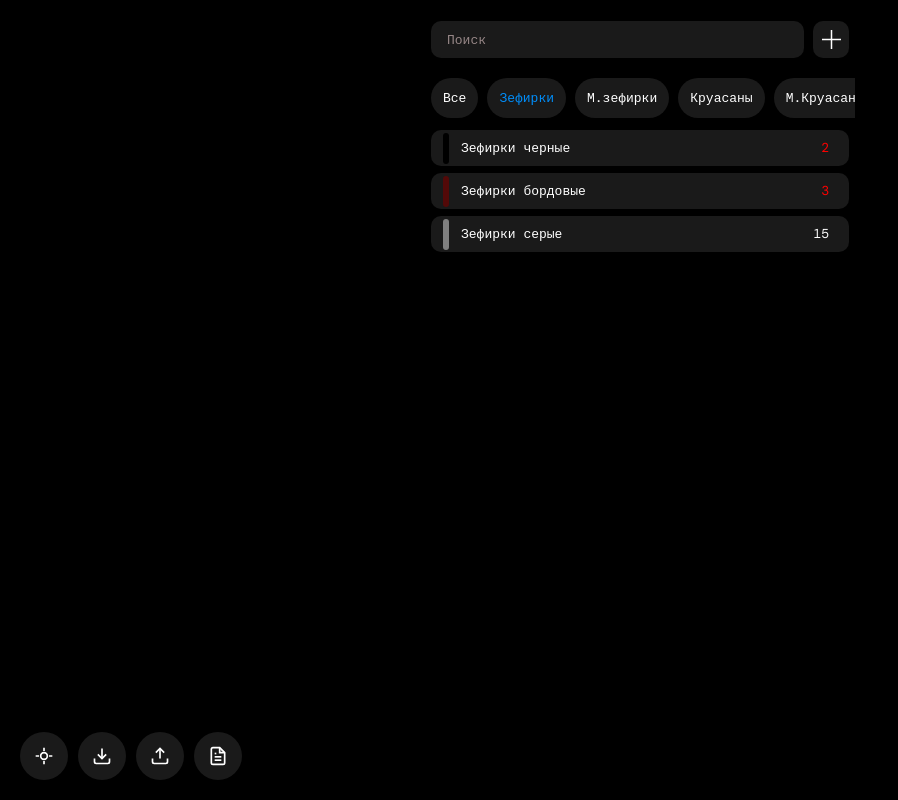
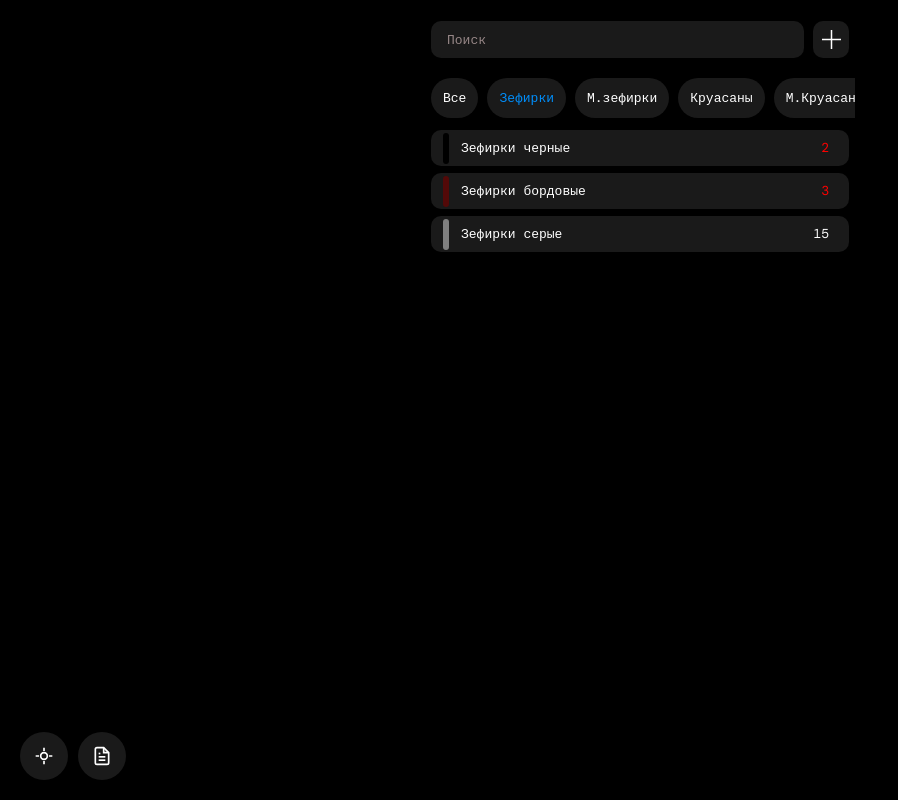
Before and after one commit to 1x5/-2, a React (Vite) app: page / in a window 1280 px wide. Shown: the whole page, without its empty margins (0-898 px from the left). Built offline with nearby package versions, Linux system fonts and the light colour scheme; a web font is replaced by a local one.

Commit message:
Remove export/import buttons, keep only theme toggle and text view

```diff
--- a/src/App.jsx
+++ b/src/App.jsx
@@ -820,32 +820,6 @@ function App() {
 
         <button
           className="theme-toggle"
-          onClick={exportToJSON}
-          title="Экспортировать данные"
-        >
-          <svg width="20" height="20" viewBox="0 0 24 24" fill="none" stroke="currentColor" strokeWidth="2">
-            <path d="M21 15v4a2 2 0 0 1-2 2H5a2 2 0 0 1-2-2v-4"/>
-            <polyline points="7 10 12 15 17 10"/>
-            <line x1="12" y1="15" x2="12" y2="3"/>
-          </svg>
-        </button>
-
-        <label className="theme-toggle" title="Импортировать данные" style={{ cursor: 'pointer' }}>
-          <input
-            type="file"
-            accept=".json"
-            onChange={importFromJSON}
-            style={{ display: 'none' }}
-          />
-          <svg width="20" height="20" viewBox="0 0 24 24" fill="none" stroke="currentColor" strokeWidth="2">
-            <path d="M21 15v4a2 2 0 0 1-2 2H5a2 2 0 0 1-2-2v-4"/>
-            <polyline points="17 8 12 3 7 8"/>
-            <line x1="12" y1="3" x2="12" y2="15"/>
-          </svg>
-        </label>
-
-        <button
-          className="theme-toggle"
           onClick={() => setShowTextViewModal(true)}
           title="Просмотр в текстовом виде"
         >
```
